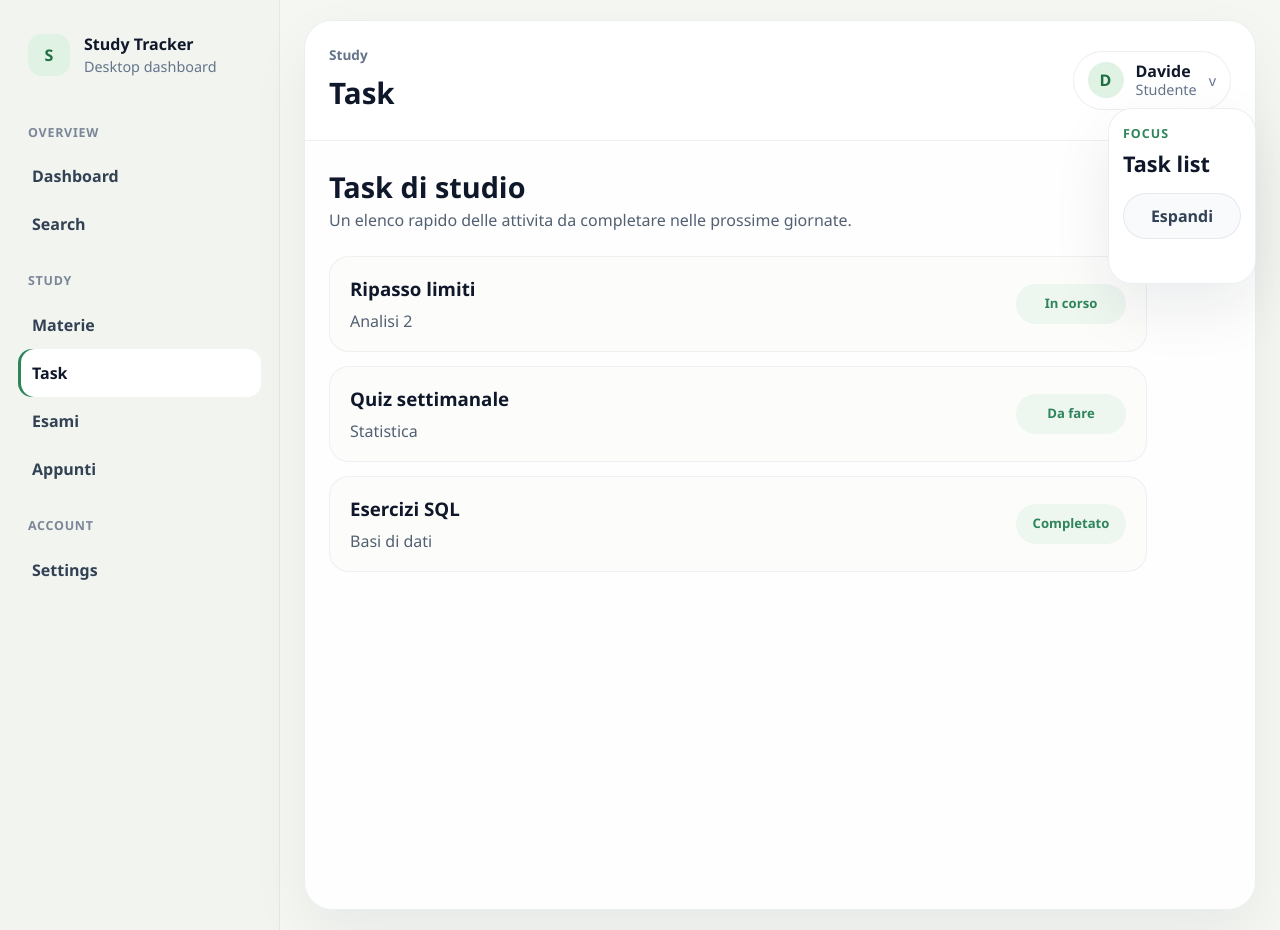
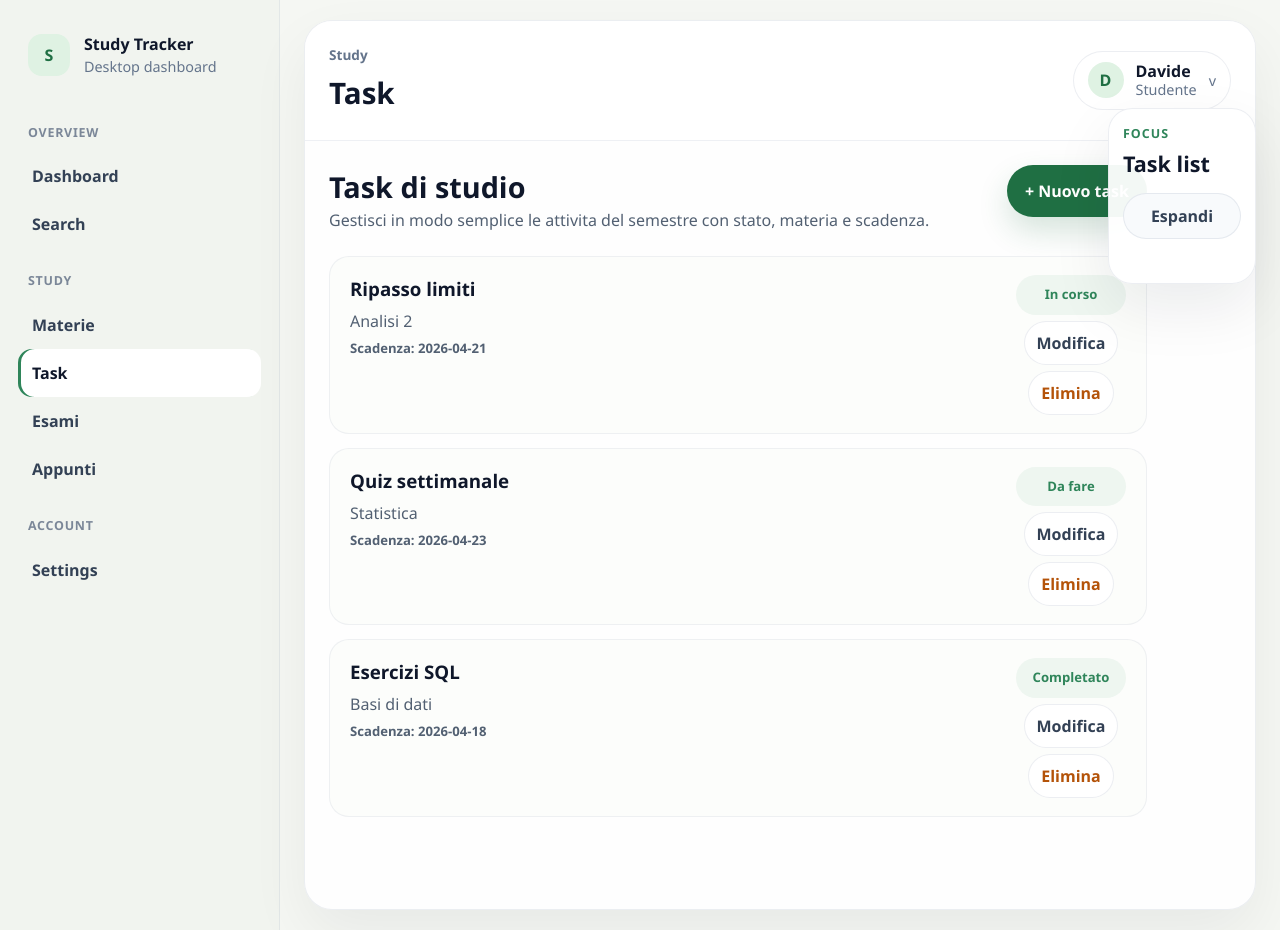
Before and after one commit to maidire3/Progetto-Finale, a React (Vite) app: page /tasks in a window 1280 px wide. Built offline with nearby package versions, Linux system fonts and the light colour scheme.

Commit message:
TasksPage

```diff
--- a/src/pages/TasksPage.jsx
+++ b/src/pages/TasksPage.jsx
@@ -1,40 +1,268 @@
-import React from 'react';
+import React, { useMemo, useState } from 'react';
 import DashboardSectionLayout from '../components/layout/DashboardSectionLayout';
 import '../styles/dashboard.css';
 import '../styles/sidebar.css';
 import '../styles/topbar.css';
 import '../styles/task-panel.css';
 
-const mockTasks = [
-  { title: 'Ripasso limiti', status: 'In corso', subject: 'Analisi 2' },
-  { title: 'Quiz settimanale', status: 'Da fare', subject: 'Statistica' },
-  { title: 'Esercizi SQL', status: 'Completato', subject: 'Basi di dati' }
+const TASK_STATUS_OPTIONS = ['Da fare', 'In corso', 'Completato'];
+const TASK_SUBJECT_OPTIONS = ['Analisi 2', 'Statistica', 'Basi di dati', 'Programmazione'];
+
+const INITIAL_TASKS = [
+  {
+    id: 'task-1',
+    title: 'Ripasso limiti',
+    status: 'In corso',
+    subject: 'Analisi 2',
+    dueDate: '2026-04-21'
+  },
+  {
+    id: 'task-2',
+    title: 'Quiz settimanale',
+    status: 'Da fare',
+    subject: 'Statistica',
+    dueDate: '2026-04-23'
+  },
+  {
+    id: 'task-3',
+    title: 'Esercizi SQL',
+    status: 'Completato',
+    subject: 'Basi di dati',
+    dueDate: '2026-04-18'
+  }
 ];
 
+const EMPTY_TASK_FORM = {
+  id: '',
+  title: '',
+  status: 'Da fare',
+  subject: 'Analisi 2',
+  dueDate: '2026-04-25'
+};
+
 function TasksPage() {
+  const [tasks, setTasks] = useState(INITIAL_TASKS);
+  const [isModalOpen, setIsModalOpen] = useState(false);
+  const [editingTaskId, setEditingTaskId] = useState(null);
+  const [formValues, setFormValues] = useState(EMPTY_TASK_FORM);
+
+  const editingTask = useMemo(
+    () => tasks.find((task) => task.id === editingTaskId) || null,
+    [editingTaskId, tasks]
+  );
+
+  function openCreateModal() {
+    setEditingTaskId(null);
+    setFormValues(EMPTY_TASK_FORM);
+    setIsModalOpen(true);
+  }
+
+  function openEditModal(task) {
+    setEditingTaskId(task.id);
+    setFormValues(task);
+    setIsModalOpen(true);
+  }
+
+  function closeModal() {
+    setEditingTaskId(null);
+    setFormValues(EMPTY_TASK_FORM);
+    setIsModalOpen(false);
+  }
+
+  function handleFieldChange(event) {
+    const { name, value } = event.target;
+    setFormValues((currentValues) => ({
+      ...currentValues,
+      [name]: value
+    }));
+  }
+
+  function handleSubmit(event) {
+    event.preventDefault();
+
+    const trimmedTitle = formValues.title.trim();
+
+    if (!trimmedTitle) {
+      return;
+    }
+
+    const payload = {
+      id: editingTask ? editingTask.id : `task-${Date.now()}`,
+      title: trimmedTitle,
+      status: formValues.status,
+      subject: formValues.subject,
+      dueDate: formValues.dueDate
+    };
+
+    if (editingTask) {
+      setTasks((currentTasks) =>
+        currentTasks.map((task) =>
+          task.id === editingTask.id ? { ...task, ...payload } : task
+        )
+      );
+    } else {
+      setTasks((currentTasks) => [...currentTasks, payload]);
+    }
+
+    closeModal();
+  }
+
+  function handleDeleteTask(taskId) {
+    const taskToDelete = tasks.find((task) => task.id === taskId);
+
+    if (!taskToDelete) {
+      return;
+    }
+
+    if (!window.confirm(`Vuoi eliminare il task "${taskToDelete.title}"?`)) {
+      return;
+    }
+
+    setTasks((currentTasks) => currentTasks.filter((task) => task.id !== taskId));
+  }
+
   return (
     <DashboardSectionLayout title="Task" eyebrow="Study">
       <section className="section-page">
-        <div className="section-page__intro">
-          <h2>Task di studio</h2>
-          <p>
-            Un elenco rapido delle attivita da completare nelle prossime
-            giornate.
-          </p>
+        <div className="section-page__header">
+          <div className="section-page__intro">
+            <h2>Task di studio</h2>
+            <p>
+              Gestisci in modo semplice le attivita del semestre con stato,
+              materia e scadenza.
+            </p>
+          </div>
+
+          <button
+            className="section-page__primary-action"
+            type="button"
+            onClick={openCreateModal}
+          >
+            + Nuovo task
+          </button>
         </div>
 
         <div className="section-list">
-          {mockTasks.map((task) => (
-            <article className="section-list__item" key={`${task.title}-${task.subject}`}>
+          {tasks.map((task) => (
+            <article className="section-list__item section-list__item--rich" key={task.id}>
               <div>
                 <h3>{task.title}</h3>
                 <p>{task.subject}</p>
+                <p className="section-list__meta">Scadenza: {task.dueDate}</p>
               </div>
-              <span className="section-status">{task.status}</span>
+
+              <div className="section-list__actions">
+                <span className="section-status">{task.status}</span>
+                <button
+                  className="entity-action-button"
+                  type="button"
+                  onClick={() => openEditModal(task)}
+                >
+                  Modifica
+                </button>
+                <button
+                  className="entity-action-button entity-action-button--danger"
+                  type="button"
+                  onClick={() => handleDeleteTask(task.id)}
+                >
+                  Elimina
+                </button>
+              </div>
             </article>
           ))}
         </div>
       </section>
+
+      {isModalOpen ? (
+        <div className="entity-modal-backdrop" role="presentation">
+          <div className="entity-modal" role="dialog" aria-modal="true">
+            <div className="entity-modal__header">
+              <div>
+                <p className="section-card__label">
+                  {editingTask ? 'Modifica task' : 'Nuovo task'}
+                </p>
+                <h3>{editingTask ? 'Aggiorna task' : 'Crea un nuovo task'}</h3>
+              </div>
+
+              <button className="entity-modal__close" type="button" onClick={closeModal}>
+                Chiudi
+              </button>
+            </div>
+
+            <form className="entity-form" onSubmit={handleSubmit}>
+              <div className="entity-form__group">
+                <label htmlFor="task-title">Titolo</label>
+                <input
+                  id="task-title"
+                  name="title"
+                  type="text"
+                  value={formValues.title}
+                  onChange={handleFieldChange}
+                  required
+                />
+              </div>
+
+              <div className="entity-form__row">
+                <div className="entity-form__group">
+                  <label htmlFor="task-subject">Materia</label>
+                  <select
+                    id="task-subject"
+                    name="subject"
+                    value={formValues.subject}
+                    onChange={handleFieldChange}
+                  >
+                    {TASK_SUBJECT_OPTIONS.map((subject) => (
+                      <option key={subject} value={subject}>
+                        {subject}
+                      </option>
+                    ))}
+                  </select>
+                </div>
+
+                <div className="entity-form__group">
+                  <label htmlFor="task-status">Stato</label>
+                  <select
+                    id="task-status"
+                    name="status"
+                    value={formValues.status}
+                    onChange={handleFieldChange}
+                  >
+                    {TASK_STATUS_OPTIONS.map((status) => (
+                      <option key={status} value={status}>
+                        {status}
+                      </option>
+                    ))}
+                  </select>
+                </div>
+              </div>
+
+              <div className="entity-form__group">
+                <label htmlFor="task-date">Scadenza</label>
+                <input
+                  id="task-date"
+                  name="dueDate"
+                  type="date"
+                  value={formValues.dueDate}
+                  onChange={handleFieldChange}
+                />
+              </div>
+
+              <div className="entity-form__actions">
+                <button
+                  className="entity-form__button entity-form__button--secondary"
+                  type="button"
+                  onClick={closeModal}
+                >
+                  Annulla
+                </button>
+                <button className="entity-form__button" type="submit">
+                  {editingTask ? 'Salva modifiche' : 'Aggiungi task'}
+                </button>
+              </div>
+            </form>
+          </div>
+        </div>
+      ) : null}
     </DashboardSectionLayout>
   );
 }
--- a/src/styles/dashboard.css
+++ b/src/styles/dashboard.css
@@ -132,6 +132,16 @@
   font-weight: 700;
 }
 
+.section-card--note {
+  min-height: 220px;
+}
+
+.section-card__actions {
+  display: flex;
+  gap: 10px;
+  margin-top: auto;
+}
+
 .subject-card {
   display: flex;
   flex-direction: column;
@@ -254,8 +264,30 @@
   z-index: 20;
 }
 
+.entity-modal-backdrop {
+  position: fixed;
+  inset: 0;
+  display: flex;
+  align-items: center;
+  justify-content: center;
+  padding: 24px;
+  background: rgba(15, 23, 42, 0.18);
+  z-index: 20;
+}
+
 .subject-modal {
   width: min(100%, 640px);
+  max-height: calc(100vh - 48px);
+  overflow-y: auto;
+  padding: 24px;
+  border: 1px solid rgba(148, 163, 184, 0.16);
+  border-radius: 28px;
+  background: #ffffff;
+  box-shadow: 0 30px 80px rgba(15, 23, 42, 0.16);
+}
+
+.entity-modal {
+  width: min(100%, 620px);
   max-height: calc(100vh - 48px);
   overflow-y: auto;
   padding: 24px;
@@ -272,7 +304,20 @@
   gap: 18px;
 }
 
+.entity-modal__header {
+  display: flex;
+  align-items: flex-start;
+  justify-content: space-between;
+  gap: 18px;
+}
+
 .subject-modal__header h3 {
+  margin: 8px 0 0;
+  color: #0f172a;
+  font-size: 1.5rem;
+}
+
+.entity-modal__header h3 {
   margin: 8px 0 0;
   color: #0f172a;
   font-size: 1.5rem;
@@ -285,7 +330,20 @@
   margin-top: 24px;
 }
 
+.entity-form {
+  display: flex;
+  flex-direction: column;
+  gap: 18px;
+  margin-top: 24px;
+}
+
 .subject-form__group {
+  display: flex;
+  flex-direction: column;
+  gap: 8px;
+}
+
+.entity-form__group {
   display: flex;
   flex-direction: column;
   gap: 8px;
@@ -293,6 +351,11 @@
 
 .subject-form__group label,
 .subject-form__days-label {
+  color: #0f172a;
+  font-weight: 700;
+}
+
+.entity-form__group label {
   color: #0f172a;
   font-weight: 700;
 }
@@ -306,6 +369,29 @@
   border-radius: 16px;
   background: #f8fafc;
   color: #0f172a;
+}
+
+.entity-form__group input,
+.entity-form__group select,
+.entity-form__group textarea {
+  width: 100%;
+  min-height: 48px;
+  padding: 12px 14px;
+  border: 1px solid rgba(148, 163, 184, 0.2);
+  border-radius: 16px;
+  background: #f8fafc;
+  color: #0f172a;
+}
+
+.entity-form__group textarea {
+  min-height: 116px;
+  resize: vertical;
+}
+
+.entity-form__row {
+  display: grid;
+  grid-template-columns: repeat(2, minmax(0, 1fr));
+  gap: 16px;
 }
 
 .subject-form__schedule-toggle {
@@ -361,7 +447,23 @@
   gap: 12px;
 }
 
+.entity-form__actions {
+  display: flex;
+  justify-content: flex-end;
+  gap: 12px;
+}
+
 .subject-form__button {
+  border: 0;
+  border-radius: 999px;
+  padding: 12px 16px;
+  background: #1f6f43;
+  color: #ffffff;
+  font-weight: 700;
+  cursor: pointer;
+}
+
+.entity-form__button {
   border: 0;
   border-radius: 999px;
   padding: 12px 16px;
@@ -374,6 +476,21 @@
 .subject-form__button--secondary {
   background: #e2e8f0;
   color: #0f172a;
+}
+
+.entity-form__button--secondary {
+  background: #e2e8f0;
+  color: #0f172a;
+}
+
+.entity-modal__close {
+  border: 1px solid rgba(148, 163, 184, 0.18);
+  border-radius: 999px;
+  background: rgba(255, 255, 255, 0.86);
+  color: #334155;
+  cursor: pointer;
+  font-weight: 600;
+  padding: 9px 12px;
 }
 
 .section-list {
@@ -393,10 +510,26 @@
   background: #fcfdfb;
 }
 
+.section-list__item--rich {
+  align-items: flex-start;
+}
+
 .section-list__item div {
   display: flex;
   flex-direction: column;
   gap: 6px;
+}
+
+.section-list__meta {
+  color: #7b8798;
+  font-size: 0.82rem;
+  font-weight: 600;
+}
+
+.section-list__actions {
+  display: flex;
+  align-items: center;
+  gap: 10px;
 }
 
 .section-status {
@@ -415,6 +548,20 @@
 .section-status--date {
   background: #f3f4f6;
   color: #475569;
+}
+
+.entity-action-button {
+  border: 1px solid rgba(148, 163, 184, 0.18);
+  border-radius: 999px;
+  background: rgba(255, 255, 255, 0.88);
+  color: #334155;
+  cursor: pointer;
+  font-weight: 600;
+  padding: 9px 12px;
+}
+
+.entity-action-button--danger {
+  color: #b45309;
 }
 
 .dashboard-placeholder__canvas {
```
